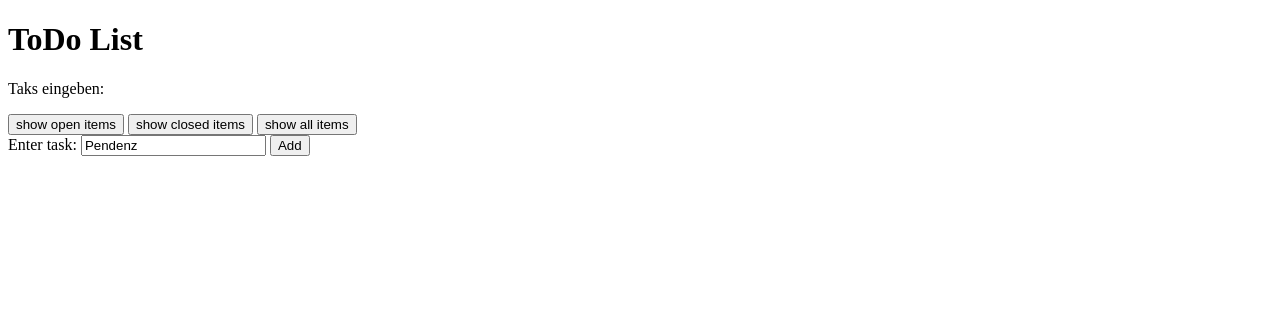
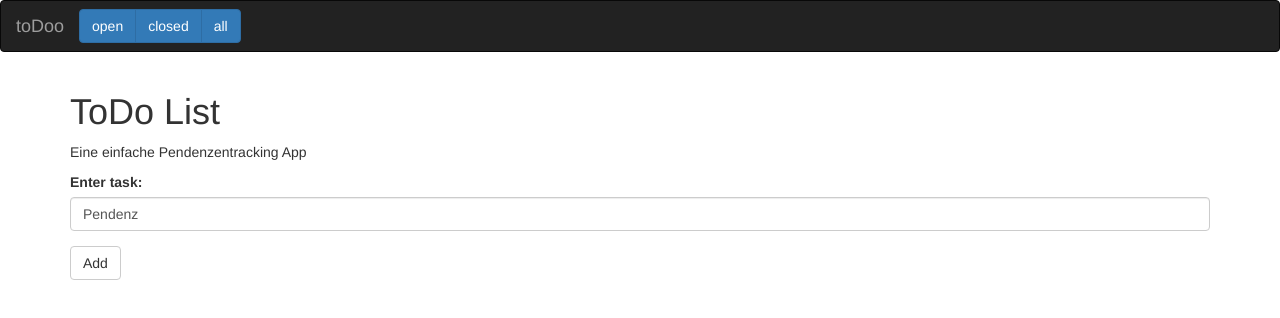
Before and after one commit to LB-NTB/todo, a website: page todo.html in a window 1280 px wide. Drawn offline with nearby package versions, Linux system fonts and the light colour scheme.

Commit message:
Bootstrap hinzugefuegt

```diff
--- a/todo.html
+++ b/todo.html
@@ -1,47 +1,75 @@
 <!DOCTYPE html>
 <html>
 <head>
-	<script src="https://ajax.googleapis.com/ajax/libs/jquery/3.2.1/jquery.min.js"></script>
-	<title>toDoo</title>
+    <meta charset="utf-8">
+    <meta name="viewport" content="width=device-width, initial-scale=1">
+
+    <link rel="stylesheet" href="https://maxcdn.bootstrapcdn.com/bootstrap/3.3.7/css/bootstrap.min.css">
+    <script src="https://ajax.googleapis.com/ajax/libs/jquery/3.2.1/jquery.min.js"></script>
+    <script src="https://maxcdn.bootstrapcdn.com/bootstrap/3.3.7/js/bootstrap.min.js"></script>
+
+    <title>toDoo</title>
 </head>
 <body>
+
+<nav class="navbar navbar-inverse">
+  <div class="container-fluid">
+    <div class="navbar-header">
+      <button type="button" class="navbar-toggle" data-toggle="collapse" data-target="#myNavbar">
+        <span class="icon-bar"></span>
+        <span class="icon-bar"></span>
+        <span class="icon-bar"></span>
+      </button>
+      <a class="navbar-brand" href="#">toDoo</a>
+    </div>
+    <div class="collapse navbar-collapse" id="myNavbar">
+      <ul class="nav navbar-nav">
+      </ul>
+      <div class="btn-group">
+        <button type="button" class="btn btn-primary navbar-btn" id="listOpen">open</button>
+        <button type="button" class="btn btn-primary navbar-btn" id="listClosed">closed</button>
+        <button type="button" class="btn btn-primary navbar-btn" id="listAll">all</button>
+        </div>
+    </div>
+  </div>
+</nav>
+
+
+
+<div class="container">
 	<h1>ToDo List</h1>
-	<p>Taks eingeben:</p>
-
-	<button id="listOpen" type="button">show open items</button>
-	<button id="listClosed" type="button">show closed items</button>
-	<button id="listAll" type="button">show all items</button>
+	<p>Eine einfache Pendenzentracking App</p>
 
 	<form action="/create" method="POST" name="myForm" id="form">
-	    <label for="name">Enter task: </label>
-	    <input type="text" name="pendenz" value="Pendenz">
-	    <input type="submit" value="Add" id="submit">
+        <div class="form-group">
+            <label for="name">Enter task:</label>
+            <input type="text" class="form-control" id="usr" name="pendenz" value="Pendenz">
+        </div>
+        <button type="submit" id="submit" class="btn btn-default">Add</button>
 	</form>
 
-	<p id="ausgabe"></p>
-	<ul id="list">
-		<!-- hier kommen die Tasks hin -->
-	</ul>
-
+	<div class="container-fluid">
+        <ul id="list" class="list-unstyled">
+    		<!-- hier kommen die Tasks hin -->
+    	</ul>
+    </div>
+</div>
 
 <script type="text/javascript">
     $(document).ready(function(){
-
+        //$( window ).on("load", listItems);
+        //$("#list").ready(listItems);
+        //$(listItems);
 
         // wenn Checkbox geändert wird
         function checkboxChanged() {
-            console.log("Checkbox changed");
-
-            //if ($(this).prop('checked') == 'true') {
-
             if ($(this)[0].hasAttribute('checked') == true) {
-                console.log('status ist checked');
+            //if ($(this).prop('status') == 'checked') {
                 var formData = {
                 'id'      : $(this).attr('id'),
                 'status' : 'unchecked'
                 }
             } else {
-                console.log('status ist unchecked');
                 var formData = {
                 'id'      : $(this).attr('id'),
                 'status'  : 'checked'
@@ -58,18 +86,18 @@
         // Liste erstellen
         function listItems(data, callback){
             var json = JSON.parse(data);
-
                 $('#list li').remove();         // Liste löschen
                 json.forEach(function(item){    // Liste neu aufbauen
                     if ($(item).prop('status') == 'checked') {
-                        $("#list").append('<li><input type="checkbox" id='+item.taskid+' checked><label>'+item.task+'</label></li>');
+                        $("#list").append('<li><div class="checkbox"><input type="checkbox" id='+item.taskid+' checked><label>'+item.task+'</label></li></div>');
                     }
                     else {
-                        $("#list").append('<li><input type="checkbox" id='+item.taskid+'><label>'+item.task+'</label></li>');
+                        $("#list").append('<li><div class="checkbox"><input type="checkbox" id='+item.taskid+'><label>'+item.task+'</label></li></div>');
                     }
                 });
                 $("input:checkbox").on('click', checkboxChanged); // EventHandler
         }
+
 
         // Neuer Task an Server senden und Liste aktualisieren d.h. neu aufbauen
         $("#form").submit(function(event){
@@ -109,8 +137,6 @@
             })
             .done(listItems)
         });
-
-
 	});
 </script>
 
```
Also changed, not shown: app.js (+2 -11 lines).
